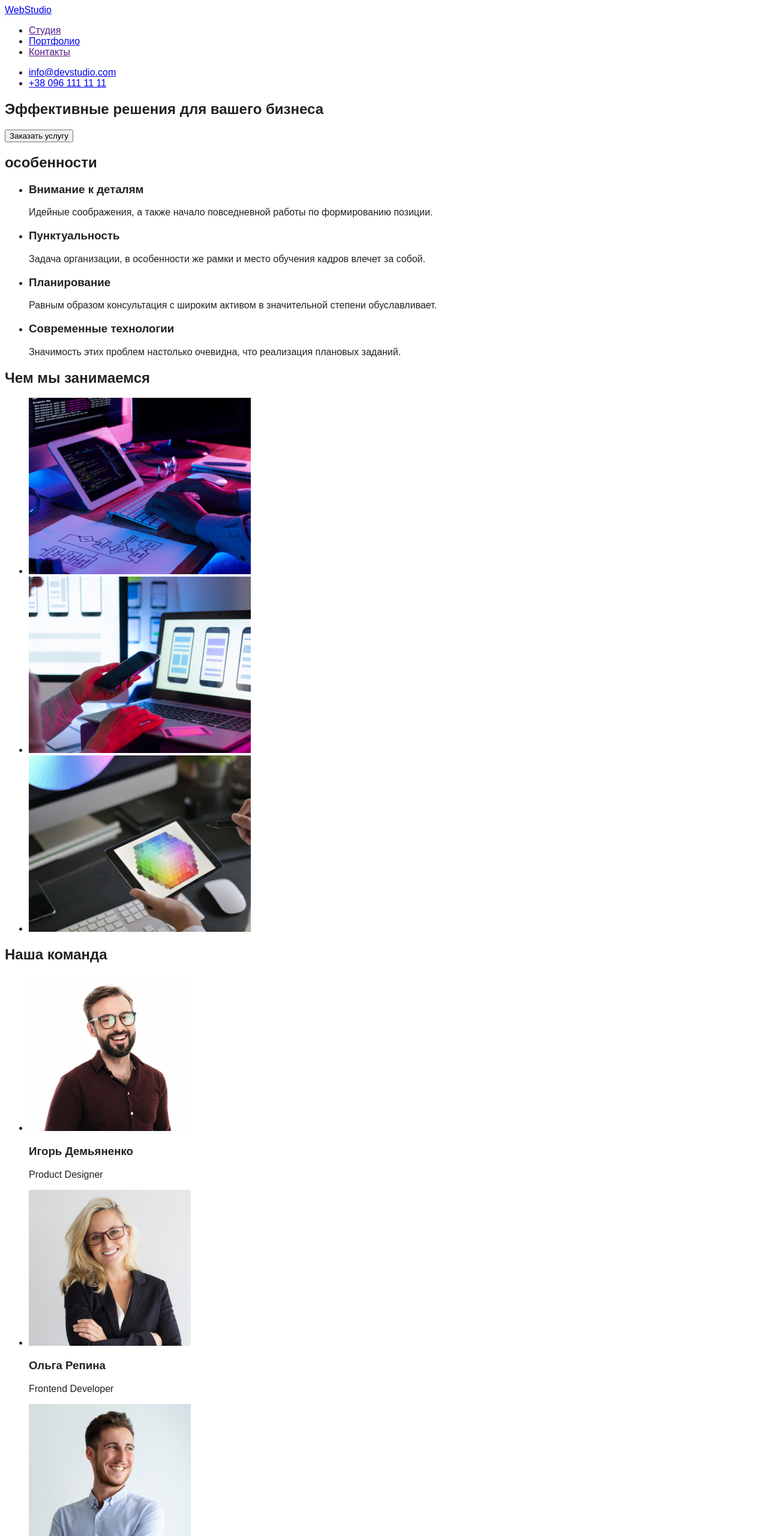
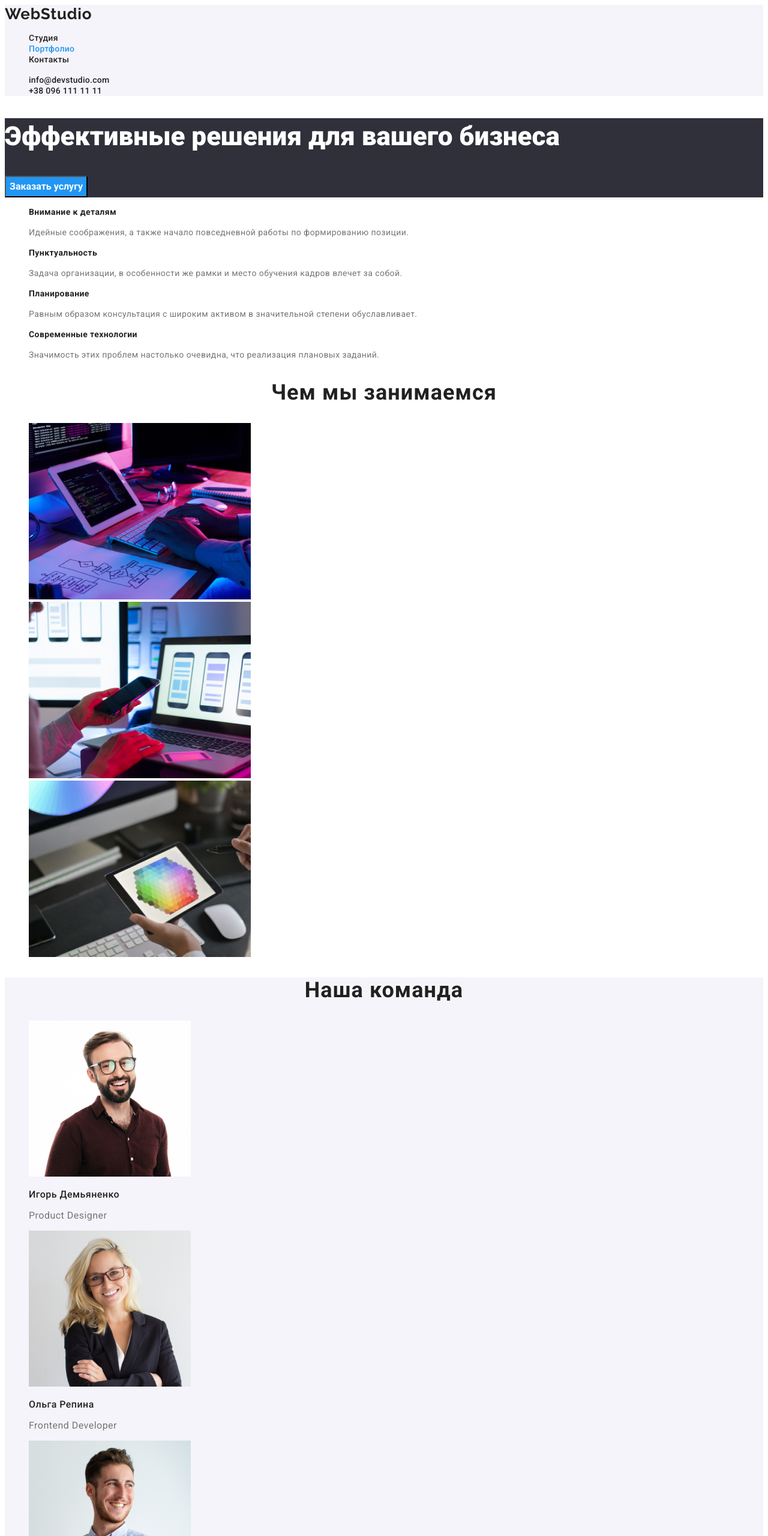
Before and after one commit to IlyaLebedev27/goit-markup-hw-02, a plain HTML site: page index.html in a window 1280 px wide. Shown: the top 2560 px of the page at 60% size. Drawn offline with Linux system fonts and the light colour scheme.

Commit message:
end befor check

```diff
--- a/css/style.css
+++ b/css/style.css
@@ -1,9 +1,203 @@
+
+
 :root {
 
+--main-font: 'Ralewey', sans-serif;
+--secondary-font:'Roboto', sans-serif;
+--main-txt-cl: #212121;
+--wight-txt-cl: #FFFFFF;
+--secondary-txt-cl: #757575;
+--accent-txt-cl: #2196F3;
+--dark-bg-cl: #2F303A;
+--wight-bg-cl: #F5F4FA;
 }
 
 
 body {
-    font-family: raiewey, sans-serif;
+    font-family: var(--main-font);
+    color:var(--main-txt-cl);
+}
+
+
+.link {
+text-decoration: none;
+color: currentColor;
+}
+
+.list {
+list-style: none;
+}
+
+.btn{
+
+}
+header{
+    background-color: var(--wight-bg-cl)
+}
+ .webstudio {
+    font-family: 'Raleway';
+    font-style: normal;
+    font-weight: 700;
+    font-size: 26px;
+    ine-height: 31px;
+    letter-spacing: 0.03em;
+    color:var(--main-txt-cl:)
+}
+
+.header-link
+ {
+    font-family: 'Roboto';
+    font-style: normal;
+    font-weight: 500;
+    font-size: 14px;
+    line-height: 16px;
+    letter-spacing: 0.02em;
+    color:var(--main-txt-cl:)
+}
+ .header-link:hover,:focus,:active {
+    color:var(--accent-txt-cl)
+}
+.header-link-current {
+color: var(--accent-txt-cl)
+}
+
+
+.hero {
+    background-color: var(--dark-bg-cl);
+}
+
+.hero-discription {
+    font-family: 'Roboto';
+        font-style: normal;
+        font-weight: 900;
+        font-size: 44px;
+        line-height: 60px;
+        color:var(--wight-txt-cl)
+}
+
+.hero-btn{
+    cursor:pointer;
+    background-color: var(--accent-txt-cl);
+    font-family: 'Roboto';
+    font-style: normal;
+    font-weight: 700;
+    font-size: 16px;
+    line-height: 30px;
+    color:var(--wight-txt-cl);
+}
+
+.advantege-title{
+
+    font-family: 'Roboto';
+    font-style: normal;
+    font-weight: 700;
+    font-size: 14px;
+    line-height: 16px;
+    letter-spacing: 0.03em;
     color: #212121;
 }
+.advantege-title-text{
+    font-family: 'Roboto';
+        font-style: normal;
+        font-weight: 400;
+        font-size: 14px;
+        line-height: 24px;
+        letter-spacing: 0.03em;
+        color:var(--secondary-txt-cl);
+}
+
+.team{
+  font-family: 'Roboto';
+font-style: normal;
+font-weight: 700;
+font-size: 36px;
+line-height: 42px;
+text-align: center;
+letter-spacing: 0.03em;
+
+color: var(--main-txt-cl)
+}
+
+.team-discription{
+    background:var(--wight-bg-cl)
+}
+.name{
+    font-family: 'Roboto';
+        font-style: normal;
+        font-weight: 500;
+        font-size: 16px;
+        line-height: 19px;
+        letter-spacing: 0.03em;
+
+        color: var(--main-txt-cl)
+}
+.function{
+    font-family: 'Roboto';
+        font-style: normal;
+        font-weight: 400;
+        font-size: 16px;
+        line-height: 19px;
+        letter-spacing: 0.03em;
+
+        color: var(--secondary-txt-cl)
+}
+.footer{
+    background-color: #2F303A;
+}
+
+.webstudio-footer{
+ font-family: 'Raleway';
+font-style: normal;
+font-weight: 700;
+font-size: 26px;
+line-height: 31px;
+letter-spacing: 0.03em;
+color:var(--wight-txt-cl);
+}
+
+.footer-adres{
+    font-family: 'Roboto';
+        font-style: normal;
+        font-weight: 400;
+        font-size: 14px;
+        line-height: 24px;
+
+        letter-spacing: 0.03em;
+
+        color: #FFFFFF;
+}
+
+.footer-link {
+    font-family: 'Roboto';
+        font-style: normal;
+        font-weight: 400;
+        font-size: 14px;
+        line-height: 24px;
+        letter-spacing: 0.03em;
+        color: rgba(255, 255, 255, 0.6);
+}
+
+.footer-link:hover,
+:focus,
+:active {
+    color: var(--accent-txt-cl)
+}
+
+.footer-link-current {
+    color: var(--accent-txt-cl)}
+
+
+
+
+
+.selector-btn {
+
+    cursor: pointer;
+font-family: 'Roboto';
+font-style: normal;
+ font-weight: 500;
+ font-size: 16px;
+line-height: 26px;
+letter-spacing: 0.03em;
+    color: var(--main-txt-cl)
+}
--- a/index.html
+++ b/index.html
@@ -20,61 +20,61 @@
 
 <main>
     <!--Шапка-->
-<header>
-    <nav>
-        <a href="/"> <span>Web</span>Studio</a>
-        <ul>
-            <li><a href="">Студия</a></li>
-            <li><a href="./portfolio.html">Портфолио </a></li>
-            <li><a href="">Контакты </a></li>
+<header class="header">
+    <nav class="header-nav">
+        <a class="link webstudio" href="/"> <span>Web</span>Studio</a>
+        <ul class="header-nav-list list">
+            <li class="header-item"><a class="header-link link" href="">Студия</a></li>
+            <li class="header-item"><a class="header-link header-link-current link" href="./portfolio.html">Портфолио </a></li>
+            <li class="header-item"><a class="header-link link" href="">Контакты </a></li>
 
         </ul>
     </nav>
-    <ul>
+    <ul class="list">
         <li>
-            <a href="mailto:info@devstudio.com">info@devstudio.com</a>
+            <a class="header-link link" href="mailto:info@devstudio.com">info@devstudio.com</a>
         </li>
         <li>
-            <a href="+380961111111">+38 096 111 11 11 </a>
+            <a class="header-link link" href="+380961111111">+38 096 111 11 11 </a>
         </li>
     </ul>
 </header>
 <!-- blok_hero-->
 
-<section>
-    <h1>
+<section class="hero">
+    <h1 class="hero-discription">
         Эффективные решения для вашего бизнеса
     </h1>
 
-    <button>Заказать услугу</button>
+    <button class="hero-btn">Заказать услугу</button>
 </section>
 
 <!--достоиства-->
-<section>
-    <h2>особенности</h2>
-    <ul>
+<section class="advantege">
+    <h2 hidden>особенности</h2>
+    <ul class="list">
         <li>
-            <h3>Внимание к деталям</h3>
-            <p>
+            <h3 class="advantege-title">Внимание к деталям</h3>
+            <p class="advantege-title-text">
                 Идейные соображения, а также начало повседневной работы по формированию позиции.
             </p>
         </li>
         <li>
-            <h3>Пунктуальность</h3>
-            <p>
+            <h3 class="advantege-title">Пунктуальность</h3>
+            <p class="advantege-title-text">
                 Задача организации, в особенности же рамки и место обучения кадров влечет за собой.
             </p>
         </li>
 
         <li>
-            <h3>Планирование</h3>
-            <p>
+            <h3 class="advantege-title">Планирование</h3>
+            <p class="advantege-title-text">
                 Равным образом консультация с широким активом в значительной степени обуславливает.
             </p>
         </li>
         <li>
-            <h3>Современные технологии</h3>
-            <p>
+            <h3 class="advantege-title">Современные технологии</h3>
+            <p class="advantege-title-text">
                 Значимость этих проблем настолько очевидна, что реализация плановых заданий.
             </p>
         </li>
@@ -82,8 +82,8 @@
 
     <!-- Картинки контента-->
 
-        <h2>Чем мы занимаемся</h2>
-        <ul>
+        <h2 class="team" >Чем мы занимаемся</h2>
+        <ul class="list">
             <li>
             <img src="./image/img (2).jpg" alt="печатает код на клавиатуре" width="370" />
             </li>
@@ -96,46 +96,46 @@
             <li>
             <img src="./image/img.jpg" alt="выберает на планшете цвет открытый в палитре цветов" width="370" />
             </li>
-        </ul>
+        </ul class="list">
 
 </section>
 <!-- Наша команда-->
-<section>
-    <h2>Наша команда</h2>
-    <ul>
+<section class="team-discription">
+    <h2 class="team">Наша команда</h2>
+    <ul class="list">
         <li>
             <img src="./image/team-1.jpg" alt="Игорь Демьяненко,Product Designer" width="270" />
-            <h3>
+            <h3 class="name">
                 Игорь Демьяненко
             </h3>
-            <p>
+            <p class="function" lang="en">
                 Product Designer
             </p>
         </li>
         <li>
             <img src="./image/team-2.jpg" alt="Ольга Репина,Frontend Developer" width="270" />
-            <h3>
+            <h3 class="name">
                 Ольга Репина
             </h3>
-            <p lang="en">
+            <p class="function" lang="en">
                 Frontend Developer
             </p>
         </li>
         <li>
             <img src="./image/team-3.jpg" alt="Николай Тарасов,Marketing" width="270" />
-            <h3>
+            <h3 class="name">
                 Николай Тарасов
             </h3>
-            <p lang="en">
+            <p class="function" lang="en">
                 Marketing
             </p>
         </li>
         <li>
             <img src="./image/team-4.jpg" alt="Михаил Ермаков,UI Designer" width="270" />
-            <h3>
+            <h3 class="name">
                 Михаил Ермаков
             </h3>
-            <p lang="en">
+            <p class="function" lang="en">
                 UI Designer
             </p>
         </li>
@@ -144,18 +144,18 @@
 </main>
 
     <!-- Футер-->
-    <footer>
-        <a href="/"> <span>Web</span>Studio</a>
+    <footer class="footer">
+        <a class="webstudio-footer link" href="/"> <span>Web</span>Studio</a>
         <address>
-            <p>
+            <p class="footer-adres">
                 г. Киев, пр-т Леси Украинки, 26
             </p>
-            <ul>
+            <ul class="list">
                 <li>
-                    <a href="mailto:info@devstudio.com">info@devstudio.com</a>
+                    <a class="footer-link link" href="mailto:info@devstudio.com">info@devstudio.com</a>
                 </li>
                 <li>
-                    <a href="+380961111111">+38 096 111 11 11 </a>
+                    <a class="footer-link link" href="+380961111111">+38 096 111 11 11 </a>
                 </li>
             </ul>
         </address>
```
Also changed, not shown: portfolio.html (+42 -42 lines).
